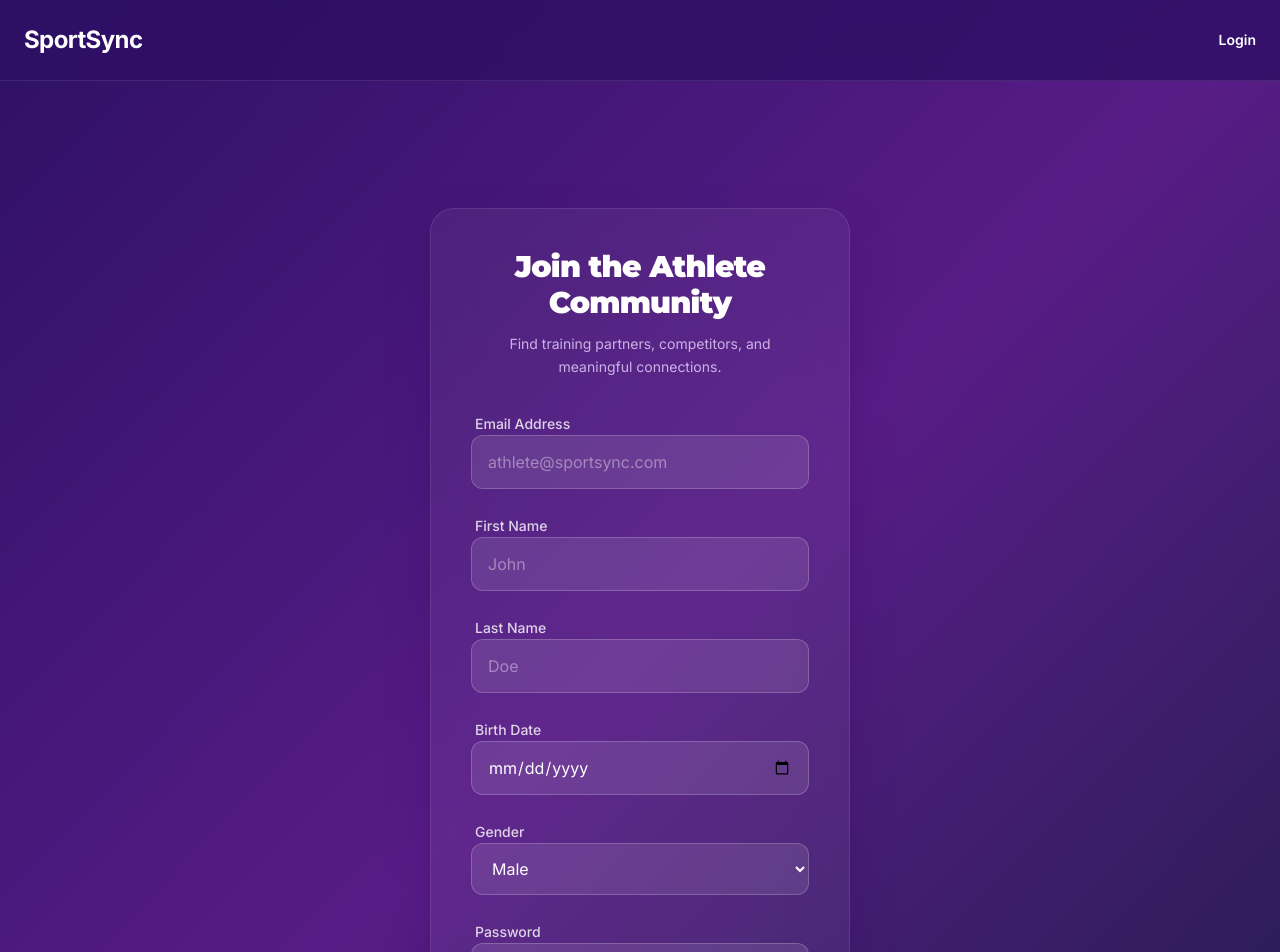
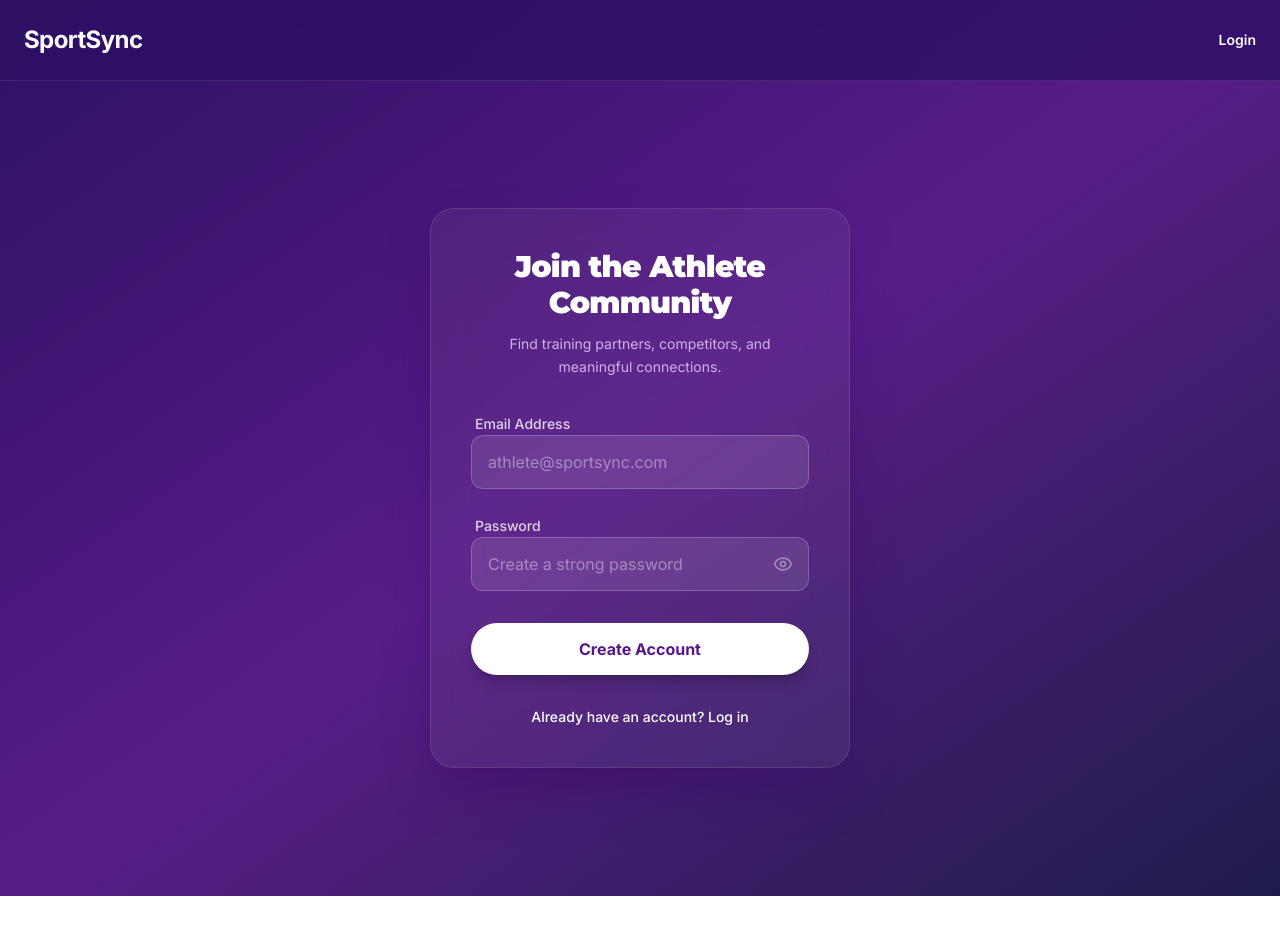
Before and after one commit to FartushynskyiBohdan/SportSyncAndroid, a React (Vite) app in the folder frontend/: page /signup in a window 1280 px wide. Shown: the top 952 px of the page. After the commit the page ends 896 px from the top, so only its background shows below. Built offline with nearby package versions, Linux system fonts and the light colour scheme.

Commit message:
Remove redundant info that will be collected during onboarding flow

```diff
--- a/frontend/src/app/pages/Signup.tsx
+++ b/frontend/src/app/pages/Signup.tsx
@@ -1,7 +1,7 @@
 import { useState } from 'react';
 import { motion } from 'motion/react';
 import { Link } from 'react-router';
-import { Eye, EyeOff, AlertCircle } from 'lucide-react';
+import { Eye, EyeOff } from 'lucide-react';
 import axios from 'axios';
 
 export function Signup() {
@@ -9,16 +9,11 @@ export function Signup() {
   const [formData, setFormData] = useState({
     email: '',
     password: '',
-    firstName: '',
-    lastName: '',
-    birthDate: '',
-    genderId: 1, // Default to Male
-    cityId: 1, // Default city
   });
   const [error, setError] = useState('');
   const [loading, setLoading] = useState(false);
 
-  const handleChange = (e: React.ChangeEvent<HTMLInputElement | HTMLSelectElement>) => {
+  const handleChange = (e: React.ChangeEvent<HTMLInputElement>) => {
     setFormData({
       ...formData,
       [e.target.name]: e.target.value,
@@ -31,13 +26,10 @@ export function Signup() {
     setError('');
 
     try {
-      const response = await axios.post('http://localhost:3000/api/auth/signup', formData);
+      const response = await axios.post('/api/auth/signup', formData);
 
-      // Store token
       localStorage.setItem('token', response.data.token);
-
-      // Redirect to home
-      window.location.href = '/';
+      window.location.href = '/onboarding';
     } catch (err: any) {
       setError(err.response?.data?.error || 'Signup failed');
     } finally {
@@ -81,6 +73,7 @@ export function Signup() {
                 {error && (
                   <div className="text-red-400 text-sm text-center">{error}</div>
                 )}
+
                 {/* Email Field */}
                 <div className="space-y-1.5">
                     <label className="text-sm font-medium pl-1 text-white/80" htmlFor="email">Email Address</label>
@@ -94,68 +87,6 @@ export function Signup() {
                         className="w-full bg-white/10 border border-white/20 rounded-xl px-4 py-3.5 text-white placeholder-white/40 focus:outline-none focus:ring-2 focus:ring-purple-400/50 focus:bg-white/15 transition-all"
                         required
                     />
-                </div>
-
-                {/* First Name */}
-                <div className="space-y-1.5">
-                    <label className="text-sm font-medium pl-1 text-white/80" htmlFor="firstName">First Name</label>
-                    <input
-                        type="text"
-                        id="firstName"
-                        name="firstName"
-                        value={formData.firstName}
-                        onChange={handleChange}
-                        placeholder="John"
-                        className="w-full bg-white/10 border border-white/20 rounded-xl px-4 py-3.5 text-white placeholder-white/40 focus:outline-none focus:ring-2 focus:ring-purple-400/50 focus:bg-white/15 transition-all"
-                        required
-                    />
-                </div>
-
-                {/* Last Name */}
-                <div className="space-y-1.5">
-                    <label className="text-sm font-medium pl-1 text-white/80" htmlFor="lastName">Last Name</label>
-                    <input
-                        type="text"
-                        id="lastName"
-                        name="lastName"
-                        value={formData.lastName}
-                        onChange={handleChange}
-                        placeholder="Doe"
-                        className="w-full bg-white/10 border border-white/20 rounded-xl px-4 py-3.5 text-white placeholder-white/40 focus:outline-none focus:ring-2 focus:ring-purple-400/50 focus:bg-white/15 transition-all"
-                        required
-                    />
-                </div>
-
-                {/* Birth Date */}
-                <div className="space-y-1.5">
-                    <label className="text-sm font-medium pl-1 text-white/80" htmlFor="birthDate">Birth Date</label>
-                    <input
-                        type="date"
-                        id="birthDate"
-                        name="birthDate"
-                        value={formData.birthDate}
-                        onChange={handleChange}
-                        className="w-full bg-white/10 border border-white/20 rounded-xl px-4 py-3.5 text-white focus:outline-none focus:ring-2 focus:ring-purple-400/50 focus:bg-white/15 transition-all"
-                        required
-                    />
-                </div>
-
-                {/* Gender */}
-                <div className="space-y-1.5">
-                    <label className="text-sm font-medium pl-1 text-white/80" htmlFor="genderId">Gender</label>
-                    <select
-                        id="genderId"
-                        name="genderId"
-                        value={formData.genderId}
-                        onChange={handleChange}
-                        className="w-full bg-white/10 border border-white/20 rounded-xl px-4 py-3.5 text-white focus:outline-none focus:ring-2 focus:ring-purple-400/50 focus:bg-white/15 transition-all"
-                        required
-                    >
-                        <option value={1}>Male</option>
-                        <option value={2}>Female</option>
-                        <option value={3}>Non-binary</option>
-                        <option value={4}>Prefer not to say</option>
-                    </select>
                 </div>
 
                 {/* Password Field */}
```
